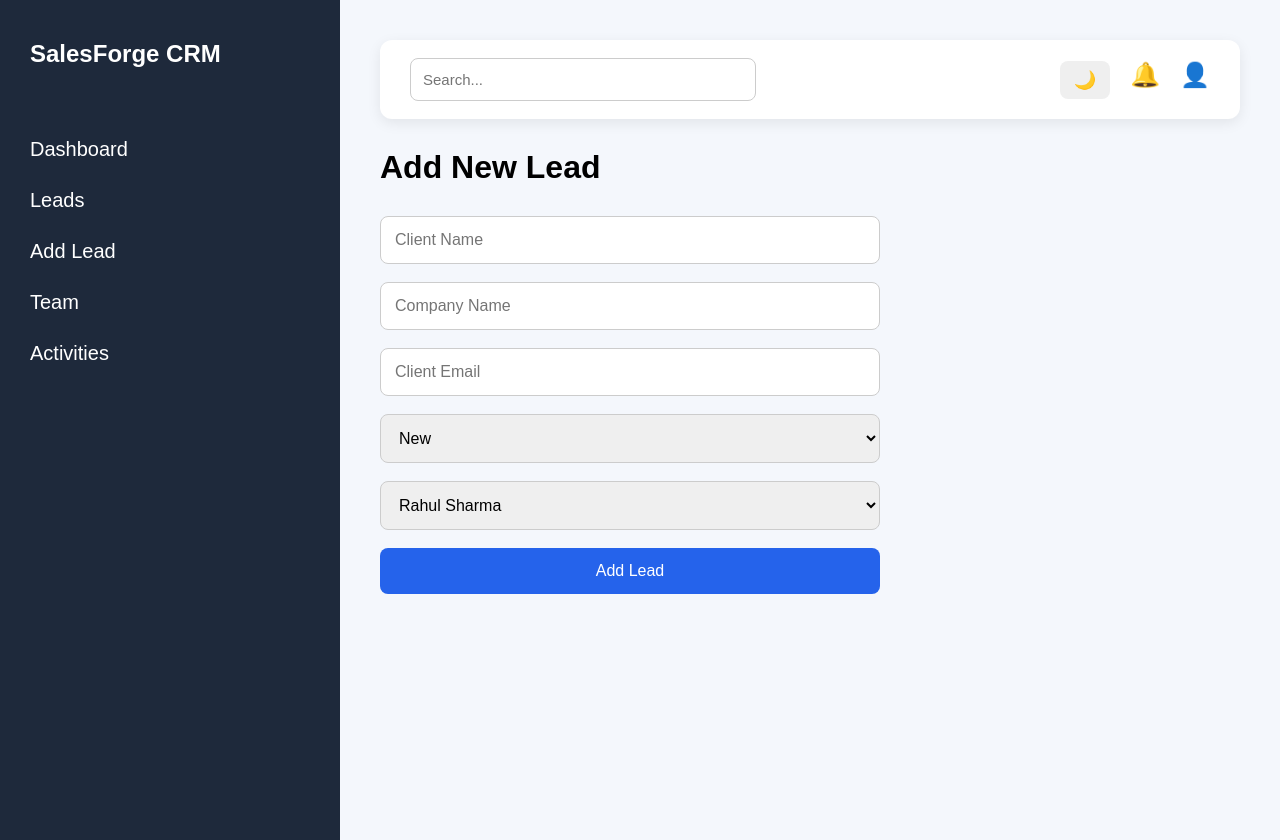
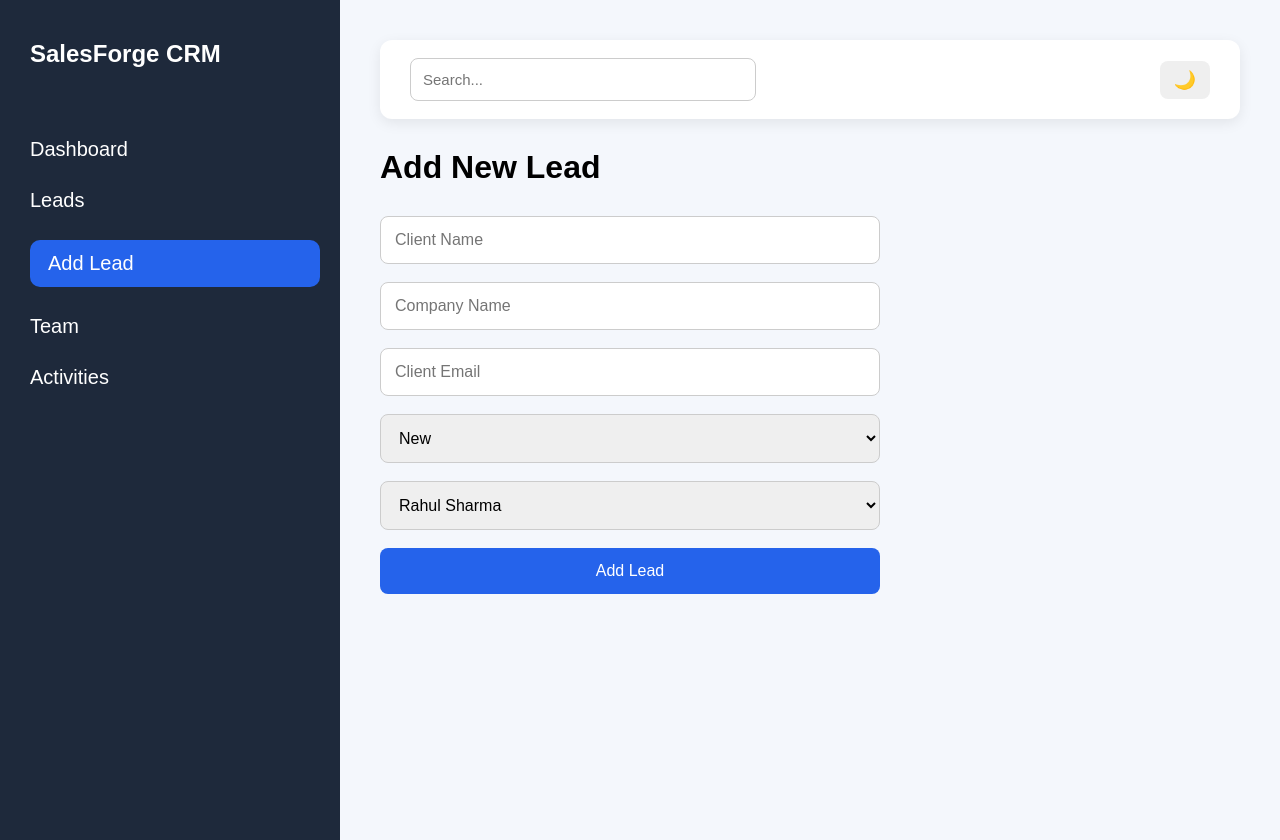
Before and after one commit to prani-dev2/crm, a React (Create React App) app in the folder frontend/: page /add-lead in a window 1280 px wide. Built offline with nearby package versions, Linux system fonts and the light colour scheme.

Commit message:
Improved sidebar navigation UI

```diff
--- a/frontend/src/App.css
+++ b/frontend/src/App.css
@@ -309,3 +309,11 @@ body {
   cursor: pointer;
   margin-left: 10px;
 }
+
+.active-link{
+  background: #2563eb;
+  color: white !important;
+  padding: 12px 18px;
+  border-radius: 10px;
+  display: block;
+}
--- a/frontend/src/components/Navbar.js
+++ b/frontend/src/components/Navbar.js
@@ -30,13 +30,7 @@ function Navbar({
 
         </button>
 
-        <span className="nav-icon">
-          🔔
-        </span>
 
-        <span className="nav-icon">
-          👤
-        </span>
 
       </div>
 
--- a/frontend/src/components/Sidebar.js
+++ b/frontend/src/components/Sidebar.js
@@ -1,4 +1,4 @@
-import { Link } from "react-router-dom";
+import { NavLink } from "react-router-dom";
 
 function Sidebar() {
 
@@ -11,23 +11,58 @@ function Sidebar() {
       <ul>
 
         <li>
-          <Link to="/">Dashboard</Link>
+          <NavLink
+          to="/"
+          className={({ isActive }) =>
+          isActive ? "active-link" : ""
+          }
+          >
+          Dashboard
+          </NavLink>
         </li>
 
         <li>
-          <Link to="/leads">Leads</Link>
+          <NavLink
+          to="/leads"
+          className={({ isActive }) =>
+          isActive ? "active-link" : ""
+          }
+          >
+          Leads
+          </NavLink>
         </li>
 
         <li>
-          <Link to="/add-lead">Add Lead</Link>
+          <NavLink
+          to="/add-lead"
+          className={({ isActive }) =>
+           isActive ? "active-link" : ""
+          }
+          >
+          Add Lead
+          </NavLink>
         </li>
 
         <li>
-          <Link to="/team">Team</Link>
+          <NavLink
+          to="/team"
+          className={({ isActive }) =>
+          isActive ? "active-link" : ""
+          }
+          >
+          Team
+<         /NavLink>
         </li>
 
         <li>
-          <Link to="/activities">Activities</Link>
+         <NavLink
+        to="/activities"
+        className={({ isActive }) =>
+        isActive ? "active-link" : ""
+        }
+        >
+        Activities
+        </NavLink>
         </li>
 
       </ul>
```
